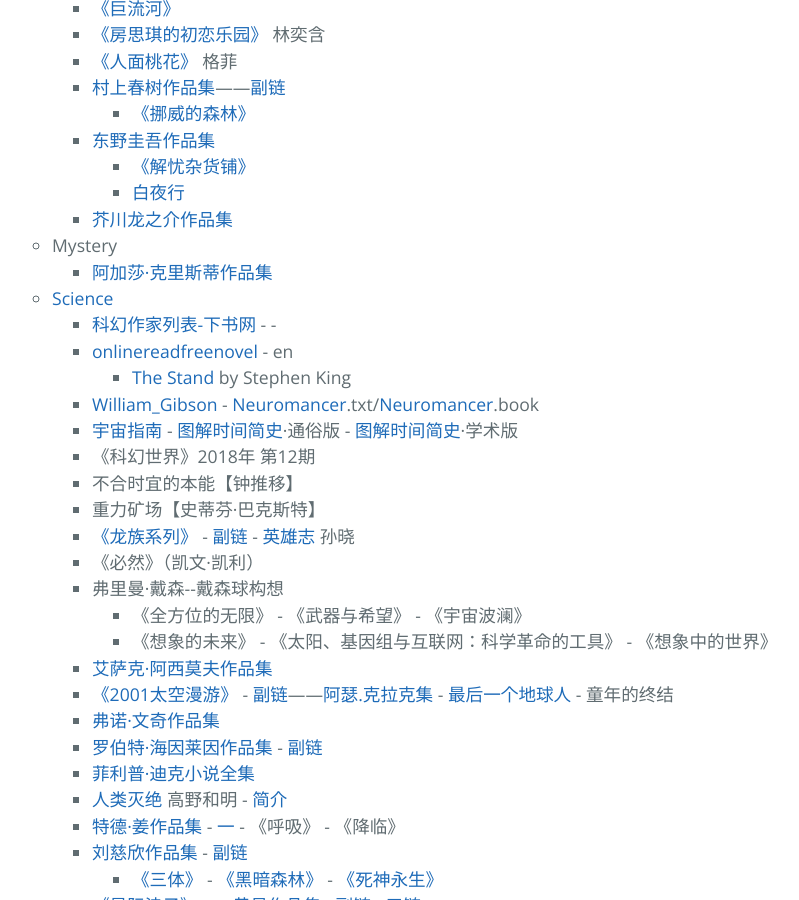
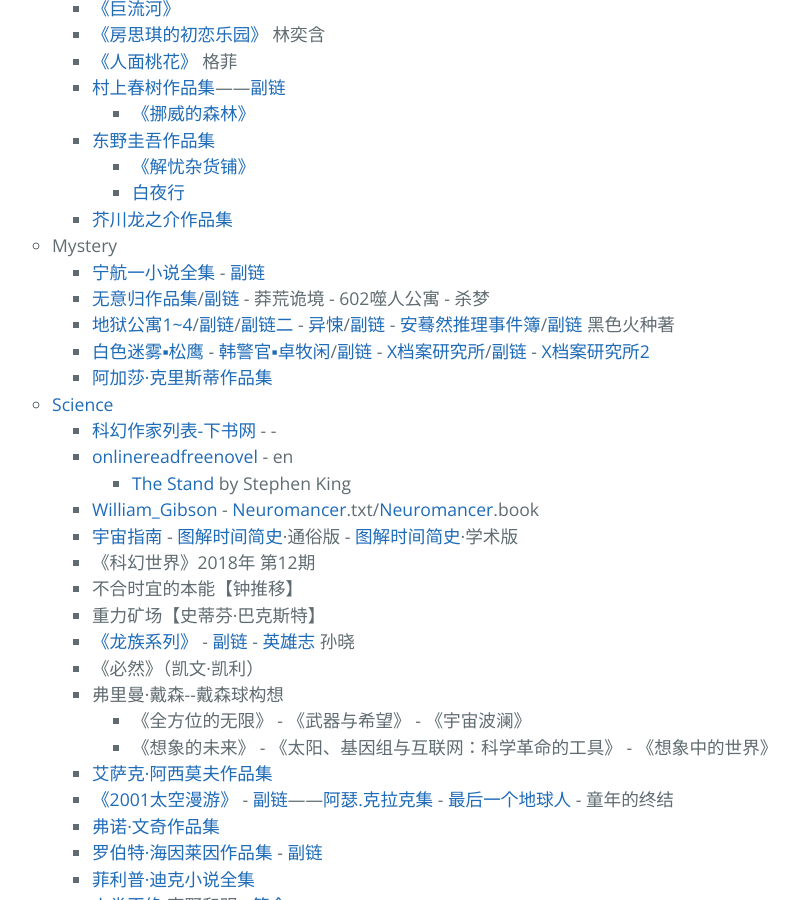
Before and after one commit to AmbroseRen/test, a Jekyll site: the page built from Library/BookListsOne.md, in a window 1280 px wide and 900 px high, scrolled down 4810 px. Shown: the whole window, without its empty margins (252-1051 px from the left). Built offline with Jekyll 4.4.1, drawn with Linux system fonts in a browser that asks for light colours; our own code applies the rules of GitHub Pages for plain Markdown files; the repository's description, which GitHub fills in, is left out.

Commit message:
Update BookListsOne.md

```diff
--- a/Library/BookListsOne.md
+++ b/Library/BookListsOne.md
@@ -261,6 +261,10 @@
             </li>
             <li id="mystery">Mystery
                 <ul>
+		    <li><a href="http://www.kongbugushi.com/zuojia/ninghangyi/">宁航一小说全集</a> - <a href="https://www.youduzw.com/writer/564/">副链</a></li>
+		    <li><a href="https://www.aixdzs.com/author/无意归">无意归作品集</a>/<a href="https://tw.ixdzs.com/author/无意归">副链</a> - 莽荒诡境 - 602噬人公寓 - 杀梦</li>
+		    <li><a href="https://www.imiaobige.com/read/56240/">地狱公寓1~4</a>/<a href="https://big5.mfxsydw.com/book/1454.html">副链</a>/<a href="https://www.xbiquge.so/book/7569/">副链二</a> - <a href="https://www.52shuku.vip/kongbulingyi/16316.html">异悚</a>/<a href="https://www.sto.cx/book-27189-1.html">副链</a> - <a href="https://m.cibusw.com/7VL/list.html">安蓦然推理事件簿</a>/<a href="https://www.52shuku.vip/tuili/16315.html">副链</a> 黑色火种著</li>
+		    <li><a href="https://yuedu.baidu.com/ebook/09535444bc64783e0912a21614791711cd79790f?pn=1&click_type=10010002">白色迷雾▪松鹰</a> - <a href="http://quanben-xiaoshuo.com/n/hanjingguan/xiaoshuo.html">韩警官▪卓牧闲</a>/<a href="https://www.xundu.org/440/">副链</a> - <a href="https://www.kanunu8.com/book4/10610/">X档案研究所</a>/<a href="https://www.cbxs.net/kongbu/3624/">副链</a> - <a href="http://quanben-xiaoshuo.com/n/xdanganyanjiusuo2/xiaoshuo.html">X档案研究所2</a></li>
                     <li><a href="https://www.kanunu8.com/files/writer/9497.html">阿加莎·克里斯蒂作品集</a></li>
                 </ul>
             </li>
```
